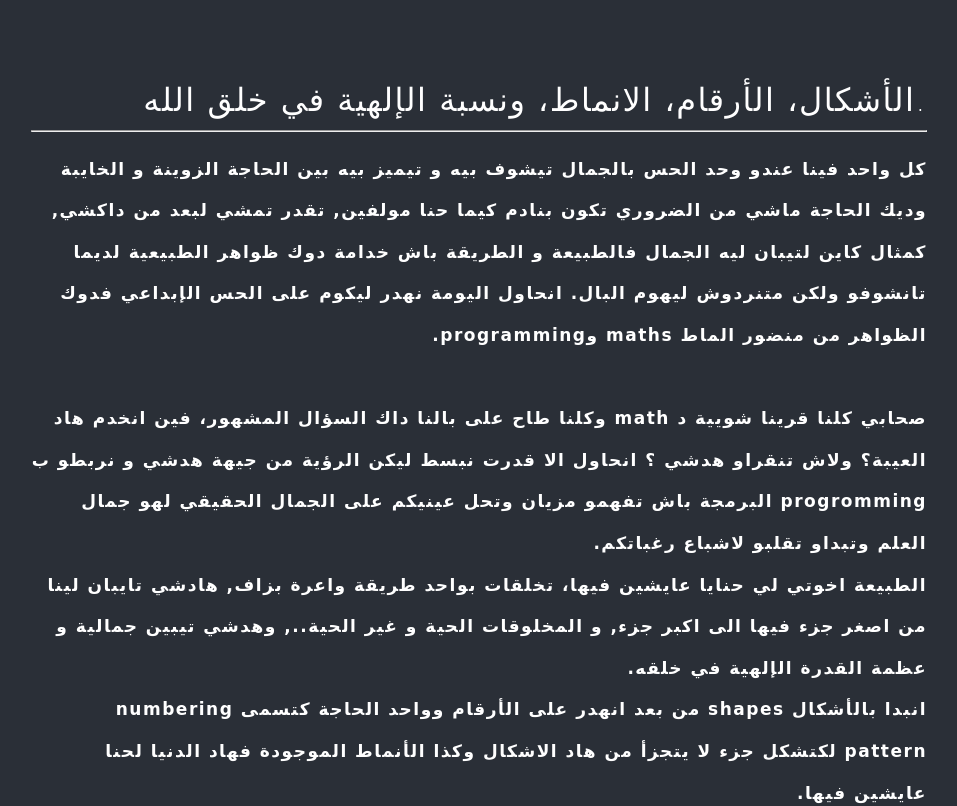
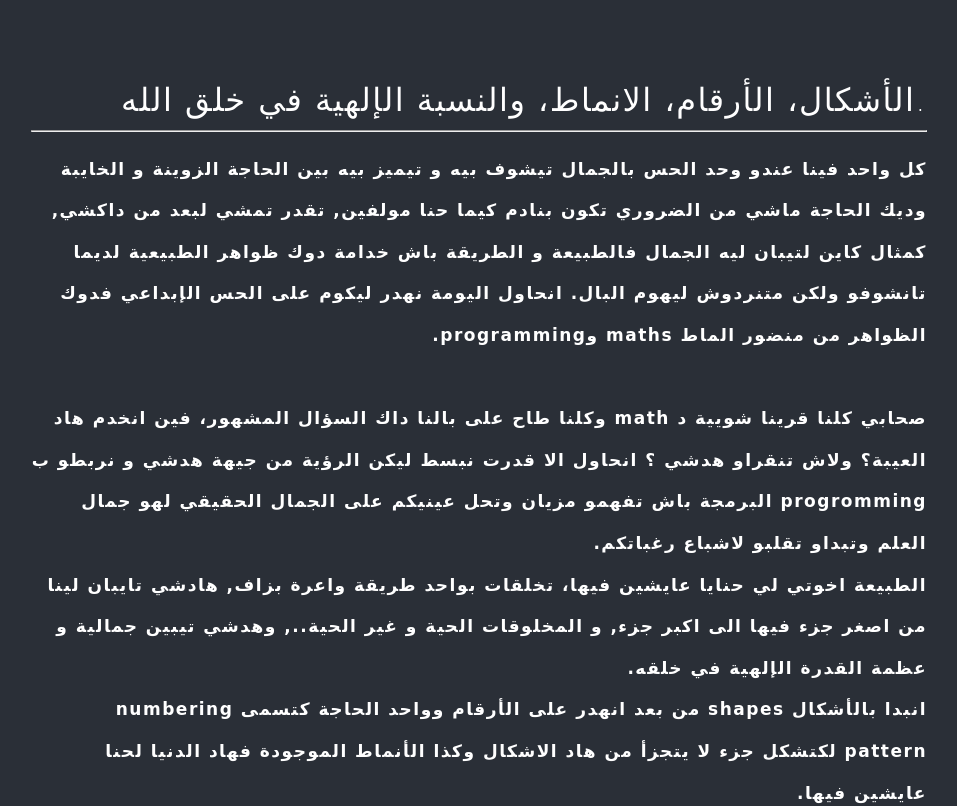
Before and after one commit to badadiss/Myblog, a plain HTML site: page posts/post_1.html in a window 1280 px wide. Shown: the top 806 px of the page, without its empty margins (161-1118 px from the left). Drawn offline with Linux system fonts and the light colour scheme; a web font is replaced by a local one.

Commit message:
Update post_1.html

```diff
--- a/posts/post_1.html
+++ b/posts/post_1.html
@@ -29,7 +29,7 @@
 <body>
 
 	<div class="home-island">
-	<h1>.الأشكال، الأرقام، الانماط، ونسبة الإلهية في خلق الله</h1>
+	<h1>.الأشكال، الأرقام، الانماط، والنسبة الإلهية في خلق الله</h1>
 		<hr>
         <p>
 
```
